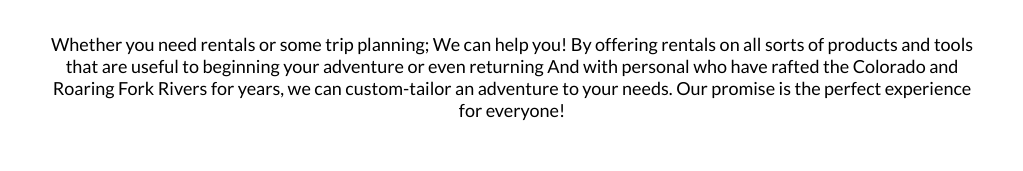
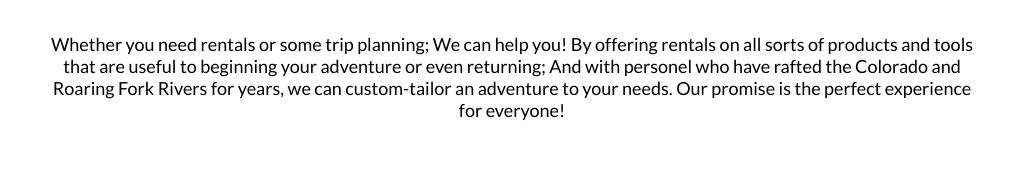
Before and after one commit to mrollins20/BYU-Idaho, a plain HTML site: page wdd130/wwr/site-plan-rafting.html in a window 1280 px wide. Shown: the part 776-947 px from the top of the page, without its empty margins (128-1151 px from the left). Drawn offline with Linux system fonts and the light colour scheme; a web font is replaced by a local one.

Commit message:
Fixed some typos in the site plan rafting file

```diff
--- a/wdd130/wwr/site-plan-rafting.html
+++ b/wdd130/wwr/site-plan-rafting.html
@@ -31,7 +31,7 @@
         <p>Our website and business, together, plan to provide adventures and other fun experiences to families and
             friends of Colorado around the Glenwood Springs area; Tourists visiting the area are also welcome!</p>
         <p>Whether you need rentals or some trip planning; We can help you! By offering rentals on all sorts of products
-            and tools that are useful to beginning your adventure or even returning And with personal who have rafted
+            and tools that are useful to beginning your adventure or even returning; And with personel who have rafted
             the
             Colorado and Roaring Fork Rivers for years, we can custom-tailor an adventure to your needs. Our promise is
             the perfect experience for everyone!</p>
```
